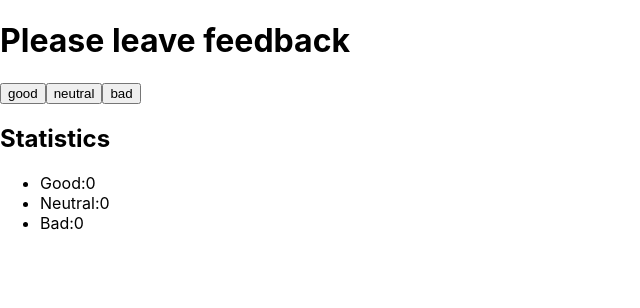
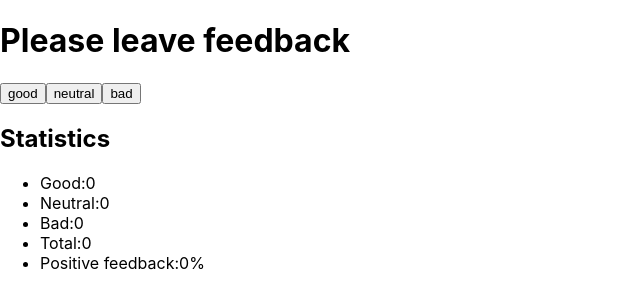
Before and after one commit to ansachuk/goit-react-hw-02-feedback, a React (Create React App) app: page / in a window 1280 px wide. Shown: the top 308 px of the page, without its empty margins (0-640 px from the left). Built offline with nearby package versions, Linux system fonts and the light colour scheme.

Commit message:
finish step 2

```diff
--- a/src/components/FeedbackCounter/FeedbackCounter.jsx
+++ b/src/components/FeedbackCounter/FeedbackCounter.jsx
@@ -7,6 +7,16 @@ export default class FeedbackCounter extends Component {
     good: 0,
     neutral: 0,
     bad: 0,
+  };
+
+  countTotalFeedback = () => {
+    return Object.values(this.state).reduce((acc, value) => acc + value, 0);
+  };
+
+  countPositiveFeedbackPercentage = () => {
+    const FeedbackPercentage =
+      (this.state.good / this.countTotalFeedback()) * 100;
+    return Math.round(FeedbackPercentage);
   };
 
   onControlClick = title => {
@@ -36,6 +46,10 @@ export default class FeedbackCounter extends Component {
           <li>Good:{this.state.good}</li>
           <li>Neutral:{this.state.neutral}</li>
           <li>Bad:{this.state.bad}</li>
+          <li>Total:{this.countTotalFeedback()}</li>
+          <li>
+            Positive feedback:{this.countPositiveFeedbackPercentage() || 0}%
+          </li>
         </ul>
       </>
     );
```
